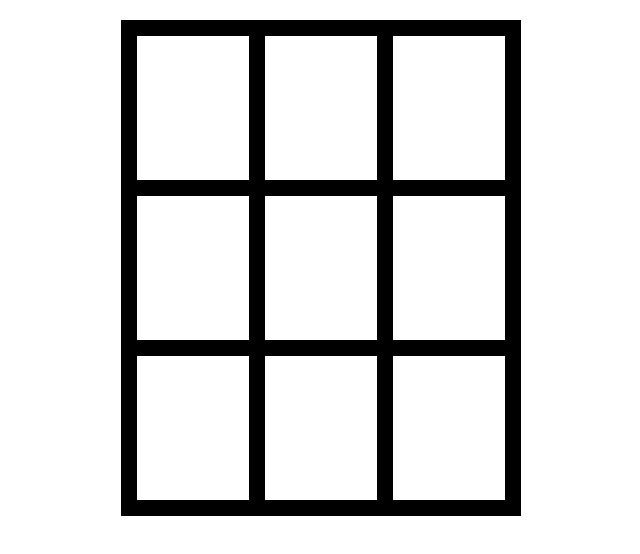
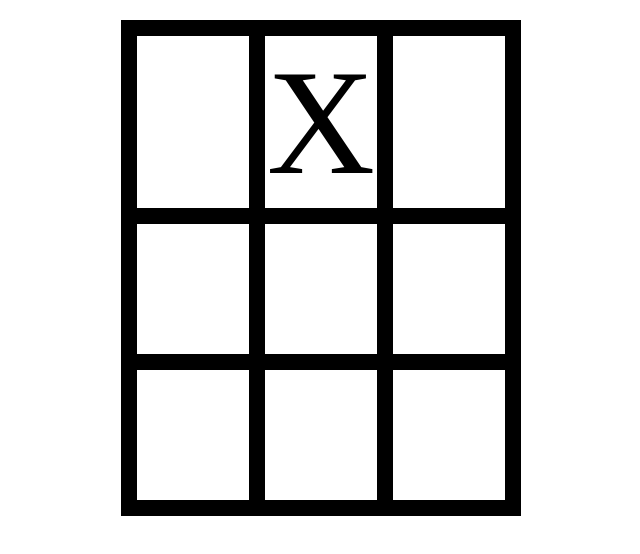
Before and after one commit to HeatherHaylett/tic-tac-toe, a plain HTML site: page index.html in a window 1280 px wide. Both pictures are taken after a click on the element 640 px from the left and 108 px from the top of the page. Shown: the whole page, without its empty margins (319-959 px from the left). Drawn offline with Linux system fonts and the light colour scheme.

Commit message:
Attach click event to box with id index

```diff
--- a/index.html
+++ b/index.html
@@ -12,22 +12,22 @@
     <div id="container">
         <div id="board-container">
             <div class="row">
-                <div class="box" id="mark">
+                <div class="box" id="box-0">
                 </div>
-                <div class="box">
+                <div class="box" id="box-1">
                 </div>
-                <div class="box">
+                <div class="box" id="box-2">
                 </div>
             </div>
             <div class="row">
-                <div class="box"></div>
-                <div class="box"></div>
-                <div class="box"></div>
+                <div class="box" id="box-3"></div>
+                <div class="box" id="box-4"></div>
+                <div class="box" id="box-5"></div>
             </div>
             <div class="row">
-                <div class="box"></div>
-                <div class="box"></div>
-                <div class="box"></div>
+                <div class="box" id="box-6"></div>
+                <div class="box" id="box-7"></div>
+                <div class="box" id="box-8"></div>
             </div>
         </div>
     </div>
--- a/index.js
+++ b/index.js
@@ -16,18 +16,21 @@ const lines = [
     [2, 4, 6],
 ];
 
-function renderMark() {
-    const container = document.querySelector(".box");
+function renderMark(index, player) {
+    const container = document.querySelector(`#box-${index}`);
     const text = document.createElement("p");
-    text.textContent = "X";
+    text.textContent = player;
     text.classList.add("mark-text")
     container.appendChild(text);
 }
 
-function markBoard(index, player) {
+function markBoard(event, player) {
+    const id = event.currentTarget.id.toString();
+    const index = id.charAt(4);
     if (board[index] === "_") {
         const newBoard = board.splice(index, 1, player);
         checkWinner(player);
+        renderMark(index, player);
         return newBoard;
     } else {
         // TODO: allow user to select another spot
@@ -35,6 +38,8 @@ function markBoard(index, player) {
     }
 
 }
+
+let currentPlayer = "X";
 
 function checkWinner(player) {
     // Player is "X" or "O"
@@ -51,8 +56,10 @@ function checkWinner(player) {
     }
 }
 
-const btn = document.querySelector("#mark");
-btn.onclick = () => renderMark(0, "X");
+let btns = document.querySelectorAll('.box');
+btns.forEach(btn => {
+    btn.addEventListener('click', () => markBoard(event, currentPlayer));
+})
 
 // TODO:
 // run node index.js see empty board
```
